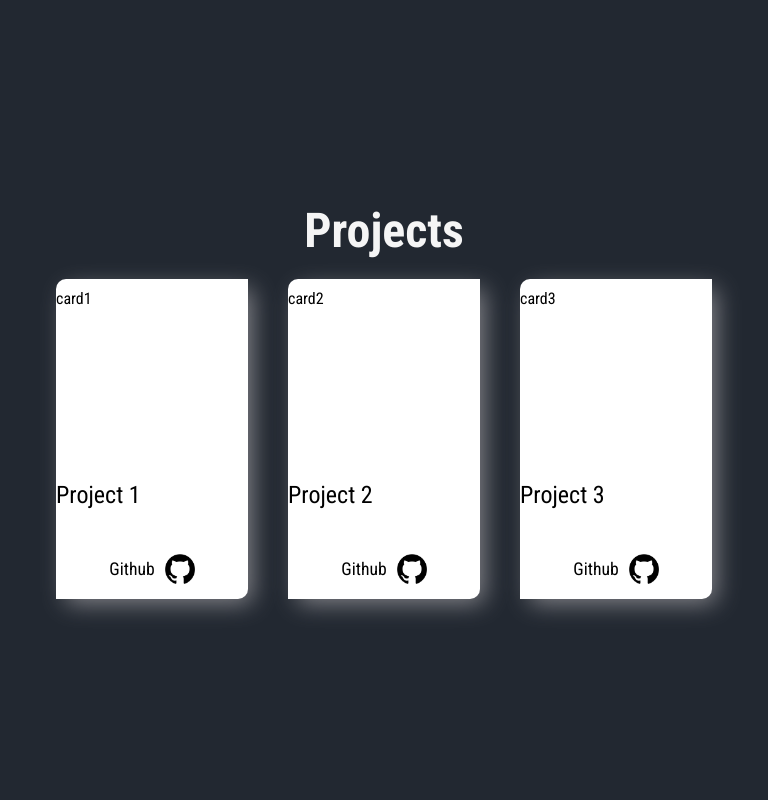
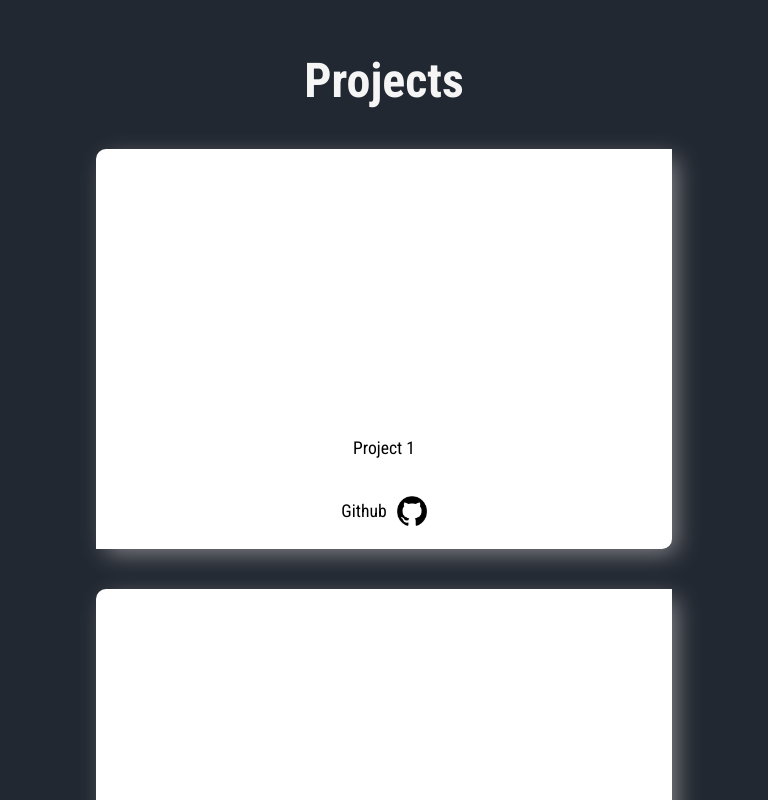
Before and after one commit to Koksiarz100/Portfolio, a React (Vite) app: page / in a window 768 px wide. Shown: the part 3100-3900 px from the top of the page. Built offline with nearby package versions, Linux system fonts and the light colour scheme.

Commit message:
some changes to css, done with projects (only placeholders)

```diff
--- a/src/components/about/about.scss
+++ b/src/components/about/about.scss
@@ -14,6 +14,10 @@
     align-items: center;
     justify-content: center;
     width: 100%;
+
+    @media screen and (min-width: 768px) {
+      width: 75%;
+    }
 
     .about-img {
       width: 300px;
--- a/src/components/projects/Projects.tsx
+++ b/src/components/projects/Projects.tsx
@@ -8,21 +8,21 @@
     if(project === 1) {
       return(
         <div className='card-img'>
-          card1
+
         </div>
       );
     }
     else if(project === 2) {
       return(
         <div className='card-img'>
-          card2
+
         </div>
       );
     }
     else if(project === 3) {
       return(
         <div className='card-img'>
-          card3
+
         </div>
       );
     }
--- a/src/components/projects/projects.scss
+++ b/src/components/projects/projects.scss
@@ -7,6 +7,10 @@
   justify-content: center;
   height: 100vh;
   width: 100%;
+
+  @media screen and (max-width: 768px) {
+    height: 1500px;
+  }
 
   .projects-title {
     font-size: 3rem;
@@ -21,6 +25,10 @@
     align-items: center;
     justify-content: center;
     width: 100%;
+
+    @media screen and (max-width: 768px) {
+      flex-direction: column;
+    }
 
     .card {
       background-color: #fff;
@@ -38,6 +46,12 @@
       -moz-box-shadow: 7px 7px 24px -3px rgba(135, 135, 140, 1);
       box-shadow: 7px 7px 24px -3px rgba(135, 135, 140, 1);
 
+      @media screen and (max-width: 768px) {
+        width: 75%;
+        height: 50vh;
+        margin: 20px 0 20px 0;
+      }
+
       .card-main {
         display: flex;
         flex-direction: column;
@@ -49,16 +63,20 @@
 
         .card-img {
           width: 100%;
-          height: 80%;
+          height: 90%;
           object-fit: cover;
         }
 
         .card-title {
+          display: flex;
+          flex-direction: row;
+          align-items: center;
+          justify-content: center;
           width: 100%;
-          height: 20%;
+          height: 10%;
           font-family: base.$font-stack;
-          font-size: 1.5rem;
           color: #000;
+          font-size: 1.1rem;
           margin: 0;
         }
       }
```
